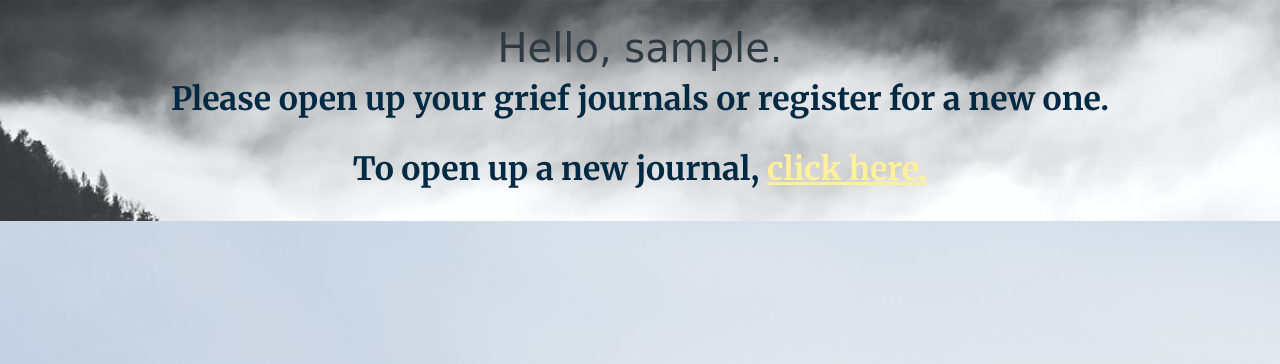
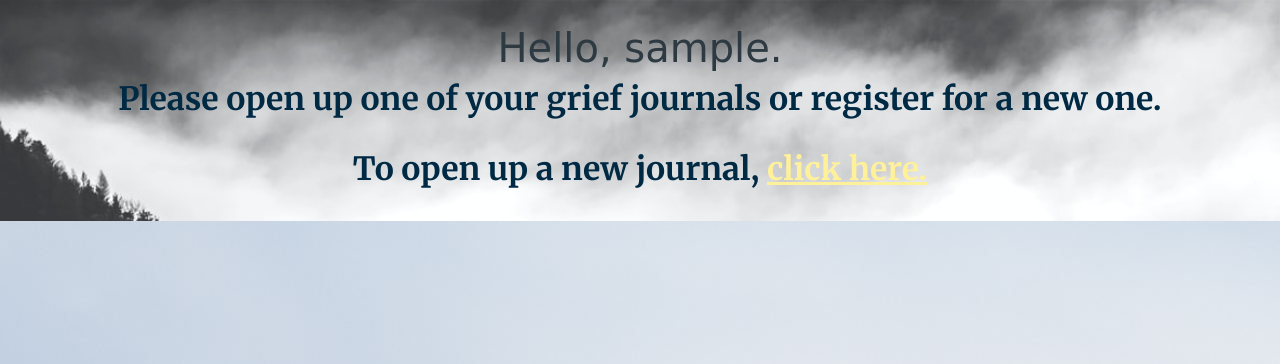
Before and after one commit to Lauren-dot/deargrief, a Flask app: page /my_account in a window 1280 px wide. Shown: the part 56-420 px from the top of the page. Run offline with Flask 2, Linux system fonts and the light colour scheme; the visitor is signed in with stand-in values (Sample User, id 1); data comes from the database, SQL or seed files in the repository; data that the repository does not hold is empty; some libraries are stand-ins or nearby versions; some web fonts are replaced.

Commit message:
Fixed typo

```diff
--- a/server.py
+++ b/server.py
@@ -150,8 +150,9 @@ def new_entry(grief_connection_id):
         db.session.commit()
 
         basic_suicidal_check = "I want to die" in entry.entry
+        basic_suicidal_check2 = "I want to commit suicide" in entry.entry
         #JournalEntry.query.filter(JournalEntry.entry.like("%" + "I want to die" + "%")).first()
-        if basic_suicidal_check:
+        if basic_suicidal_check or basic_suicidal_check2:
             flash("Help is available: National Suicide Prevention Lifeline: 1-800-273-TALK (8255)", "success")
 
         flash("Your entry has been recorded. Thank you for taking one more step on your grief journey.", "succes")
--- a/templates/my_account.html
+++ b/templates/my_account.html
@@ -3,7 +3,7 @@
 <div class="my-account">
     <br>
     <h1 class="WindSong-font">Hello, {{ current_user.firstname }}. <br> </h1>
-    <h2>Please open up your grief journals or register for a new one.</h2>
+    <h2>Please open up one of your grief journals or register for a new one.</h2>
 
     {% for grief_connection in grief_connections %}
     <div class="account-content-section">
```
